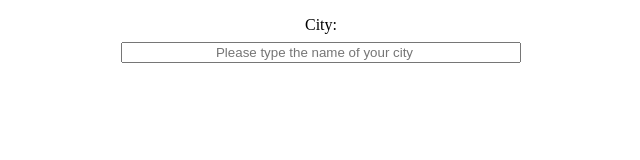
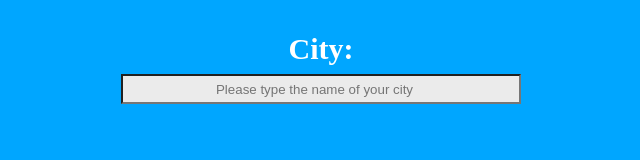
Before and after one commit to AlisterProfitt/weather-app, a website built with webpack: page src/template.html in a window 1280 px wide. Shown: the whole page, without its empty margins (319-959 px from the left). Built offline with nearby package versions, Linux system fonts and the light colour scheme.

Commit message:
clean up syntax

```diff
--- a/src/apiRequest.js
+++ b/src/apiRequest.js
@@ -1,11 +1,10 @@
 const KEY = "4WB2XHP2B4BTABGTS8YCNGX45";
 const URL = "https://weather.visualcrossing.com/VisualCrossingWebServices/rest/services/timeline/";
 
-export async function getWeatherDataByLocation(location) {
+async function getWeatherDataByLocation(location) {
     try {
-        const response = await fetch(`${URL}${location}?key=${KEY}`)
+        const response = await fetch(`${URL}${location}?key=${KEY}`);
         const data = await response.json();
-        console.log(data);
         return data;
     } catch (exception) {
         console.log('Error! ' + exception);
@@ -16,7 +15,8 @@ export async function getRelevantWeatherData(location) {
     const data = await getWeatherDataByLocation(location);
     const week = {};
     for (let i = 0; i < 7; i += 1) {
-        let { temp: temperature, precipitation: rain, description, humidity, icon} = data.days[i];
+        let { temp: temperature, precipitation: rain, description, humidity, icon } = data.days[i];
         week["day" + i] = { temperature, rain, description, humidity, icon };
     }
+    return week;
 }
--- a/src/styles.css
+++ b/src/styles.css
@@ -1,5 +1,6 @@
 html {
  box-sizing: border-box;
+ background-color: rgb(0, 166, 255);
 }
 *, *:before, *:after {
  box-sizing: inherit;
@@ -13,11 +14,19 @@ form {
   display: flex;
   flex-direction: column;
   align-items: center;
-  margin-top: 2vh;
+  margin-top: 4vh;
   gap: 1vh;
 }
 
 input {
   width: 400px;
+  height: 30px;
   text-align: center;
+  background-color: rgb(235, 235, 235);
 }
+
+label {
+  font-size: 30px;
+  font-weight: 700;
+  color: rgb(255, 255, 255);
+}
```
